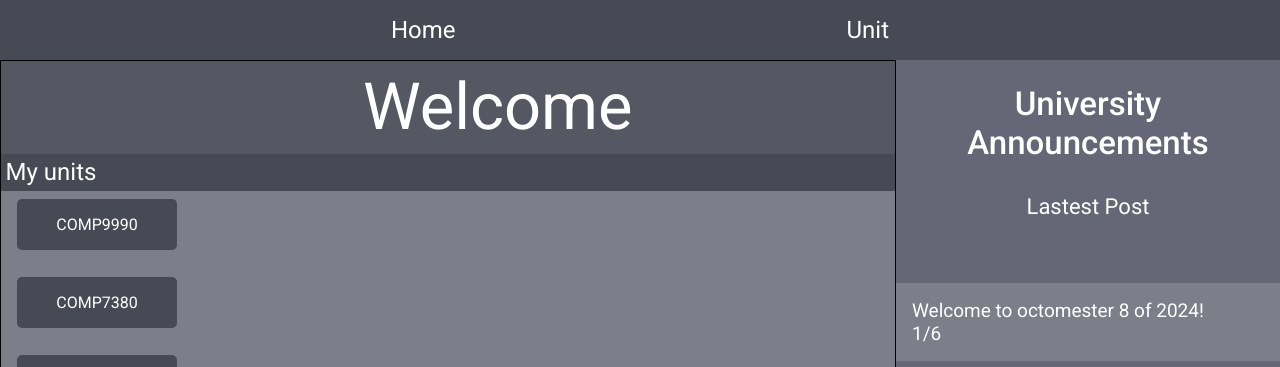
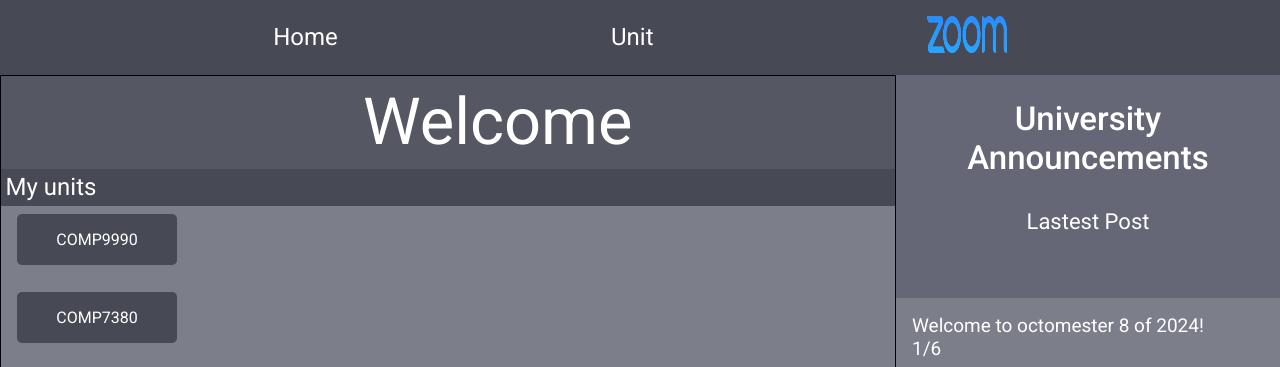
Before and after one commit to hades42/CSESOCHackathon, a website: page public/index.html in a window 1280 px wide. Shown: the top 367 px of the page. Drawn offline with Linux system fonts and the light colour scheme; a script that the page names is missing.

Commit message:
zoom logo

```diff
--- a/public/CSS/style.css
+++ b/public/CSS/style.css
@@ -12,6 +12,10 @@ body{
 /* Navigation Bar */
 .top-bar{
 
+}
+.zoom__logo{
+    width: 5rem;
+    height: 2.3rem;
 }
 .top-bar ul{
     background-color: #474954;
--- a/public/index.html
+++ b/public/index.html
@@ -12,6 +12,9 @@
     <ul>
         <li><a href="">Home</a></li>
         <li><a href="/#!/unit/">Unit</a></li>
+        <li><a href="">
+            <img class="zoom__logo" src="./img/5e8cde66664eae0004085457.png" alt="">
+        </a></li>
     </ul>
 </div>
     <div class="content">
```
Also changed, not shown: public/img/5e8cde66664eae0004085457.png (added).
